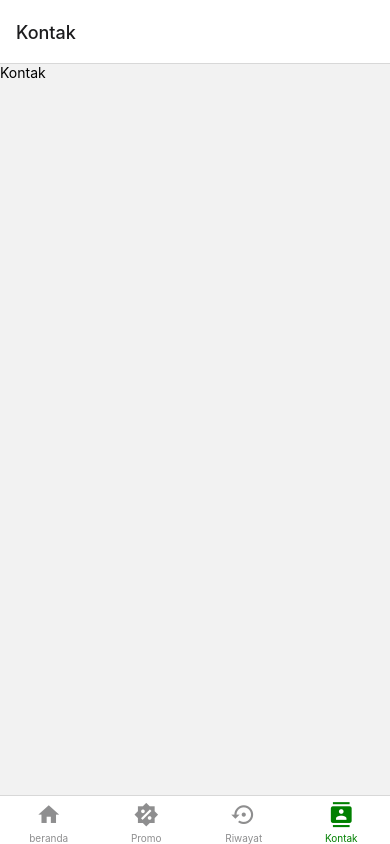
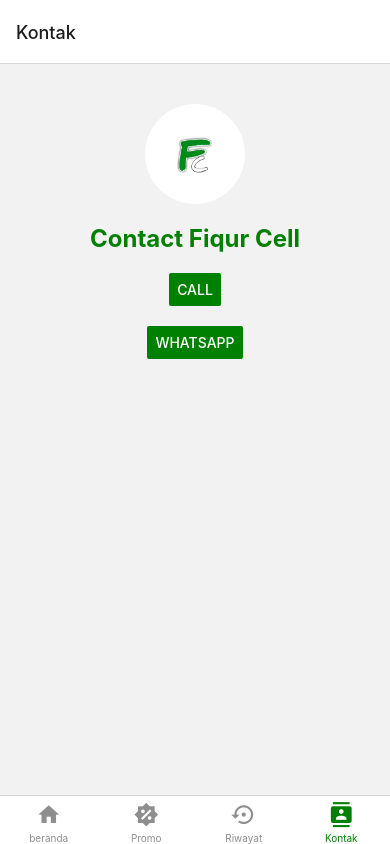
Before and after one commit to Taufiqurrohman58/Project-UTS-By-Taufiq, a React Native app: screen /Kontak in a window 390 px wide. Built offline with nearby package versions, Linux system fonts and the light colour scheme.

Commit message:
menambahkan isi pada menu kontak

```diff
--- a/src/screens/Kontak.jsx
+++ b/src/screens/Kontak.jsx
@@ -1,14 +1,54 @@
-import {StyleSheet, Text, View} from 'react-native';
 import React from 'react';
+import { View, Text, Button, Linking, Image, StyleSheet } from 'react-native';
 
-const Kontak = () => {
+const ContactScreen = () => {
+  const handleCall = () => {
+    Linking.openURL('tel:6285947719207');
+  };
+
+  const handleWhatsApp = () => {
+    Linking.openURL('https://api.whatsapp.com/send?phone=+6285947719207');
+  };
+
   return (
-    <View>
-      <Text>Kontak</Text>
+    <View style={styles.container}>
+      <Image source={require('../assets/logo.jpg')} style={styles.profileImage} />
+      <Text style={styles.title}>Contact Fiqur Cell</Text>
+      <View style={styles.button}>
+        <Button title="Call" color ='green' onPress={handleCall} />
+      </View>
+      <View>
+        <Button title="WhatsApp" color ='green' onPress={handleWhatsApp} />
+
+      </View>
     </View>
   );
 };
 
-export default Kontak;
+const styles = StyleSheet.create({
 
-const styles = StyleSheet.create({});
+  container: {
+    flex: 1,
+    alignItems: 'center',
+    paddingTop:40,
+  },
+  profileImage: {
+    width: 100,
+    height: 100,
+    borderRadius: 75,
+    marginBottom: 20,
+  },
+  title: {
+    fontSize: 24,
+    color:'green',
+    fontWeight: 'bold',
+    marginBottom: 20,
+  },
+  button: {
+    fontSize: 24,
+    fontWeight: 'bold',
+    marginBottom: 20,
+  },
+});
+
+export default ContactScreen;
```
Also changed, not shown: src/assets/logo.jpg (added).
